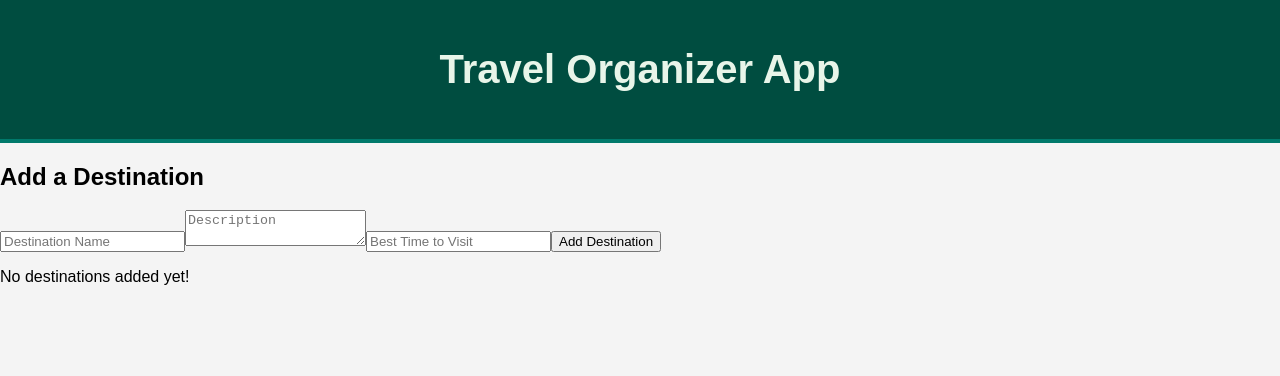
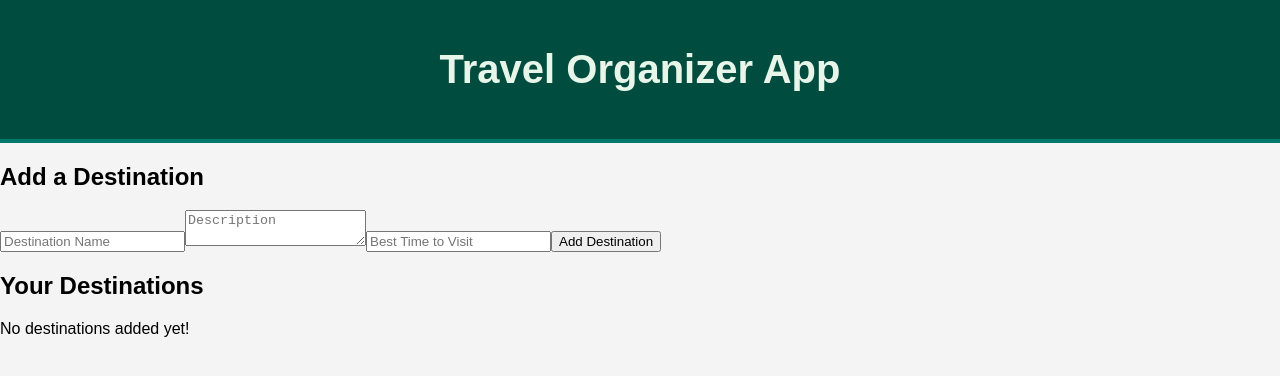
Before and after one commit to Ahsharah/React-Travel-App, a React (Create React App) app: page / in a window 1280 px wide. Shown: the top 376 px of the page. Built offline with nearby package versions, Linux system fonts and the light colour scheme.

Commit message:
Added delete functionality for destinations

```diff
--- a/src/components/DestinationList/DestinationList.js
+++ b/src/components/DestinationList/DestinationList.js
@@ -1,34 +1,37 @@
 import React from 'react';
-import { useSelector, useDispatch } from 'react-redux';
-import { toggleVisited, deleteDestination } from '../../store/destinationsSlice';
+import { useDispatch, useSelector } from 'react-redux';
+import { removeDestination, toggleVisited } from '../../store/destinationsSlice';
 import DestinationCard from './DestinationCard';
 
 const DestinationList = () => {
-  const destinations = useSelector(state => state.destinations);
+  const destinations = useSelector((state) => state.destinations);
   const dispatch = useDispatch();
+
+  const handleDelete = (id) => {
+    dispatch(removeDestination(id));
+  };
 
   const handleToggleVisited = (id) => {
     dispatch(toggleVisited(id));
   };
 
-  const handleDelete = (id) => {
-    dispatch(deleteDestination(id));
-  };
-
   return (
-    <div className="destination-list">
-      {destinations.length === 0 ? (
-        <p>No destinations added yet!</p>
-      ) : (
-        destinations.map(dest => (
+    <div>
+      <h2>Your Destinations</h2>
+      <div>
+        {destinations.length > 0 ? (
+          destinations.map((destination) => (
             <DestinationCard
-            key={dest.id}
-            destination={dest}
+              key={destination.id}
+              destination={destination}
               onToggleVisited={handleToggleVisited}
               onDelete={handleDelete}
             />
           ))
+        ) : (
+          <p>No destinations added yet!</p>
         )}
+      </div>
     </div>
   );
 };
--- a/src/store/destinationsSlice.js
+++ b/src/store/destinationsSlice.js
@@ -8,16 +8,14 @@ const destinationsSlice = createSlice({
       state.push(action.payload);
     },
     toggleVisited: (state, action) => {
-      const destination = state.find(dest => dest.id === action.payload);
-      if (destination) {
-        destination.visited = !destination.visited;
-      }
+      const destination = state.find((dest) => dest.id === action.payload);
+      if (destination) destination.visited = !destination.visited;
     },
-    deleteDestination: (state, action) => {
-      return state.filter(dest => dest.id !== action.payload);
+    removeDestination: (state, action) => {
+      return state.filter((dest) => dest.id !== action.payload);
     },
   },
 });
 
-export const { addDestination, toggleVisited, deleteDestination } = destinationsSlice.actions;
+export const { addDestination, toggleVisited, removeDestination } = destinationsSlice.actions;
 export default destinationsSlice.reducer;
```
Lines whose indentation alone changed are shown as unchanged.
